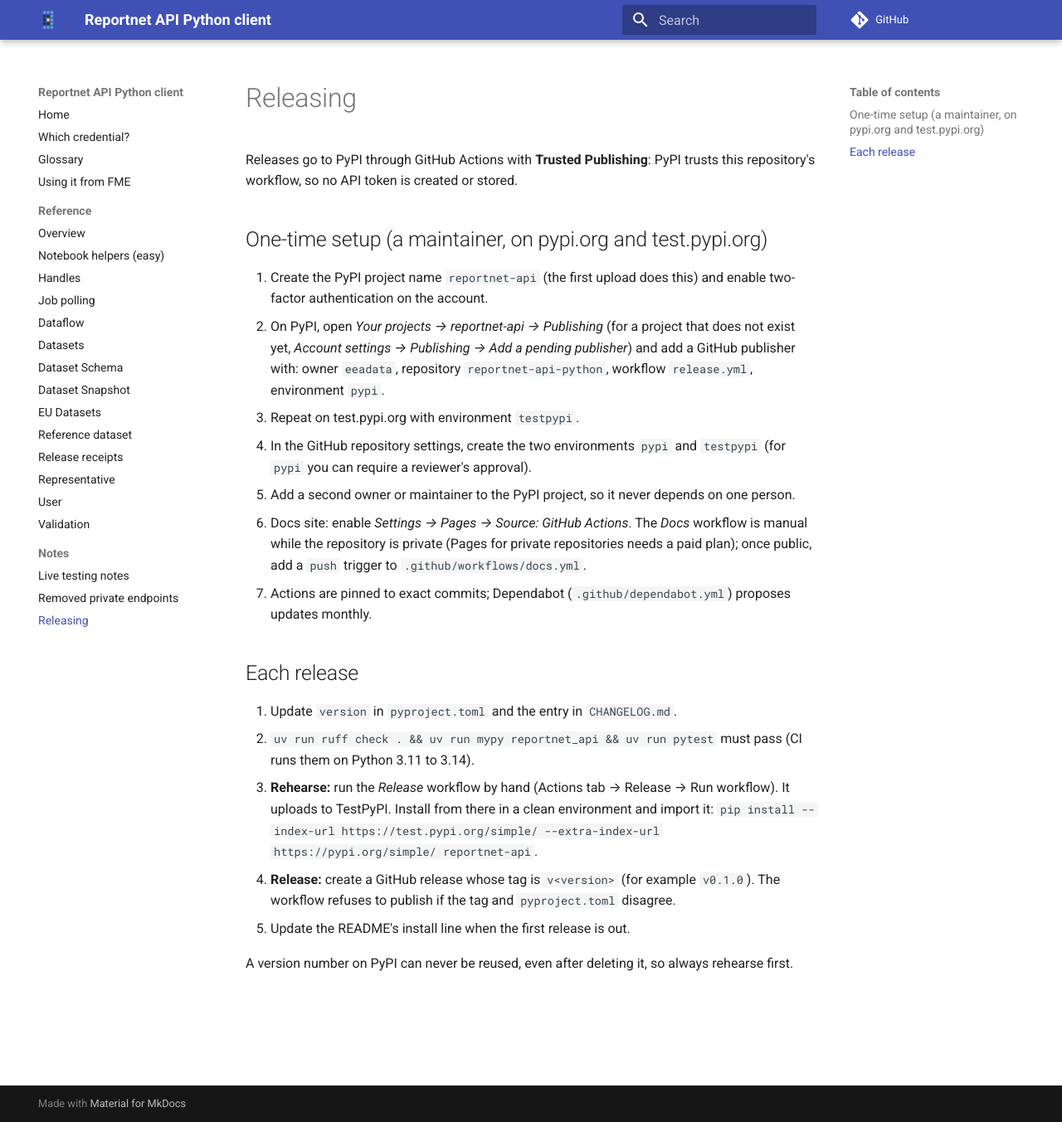
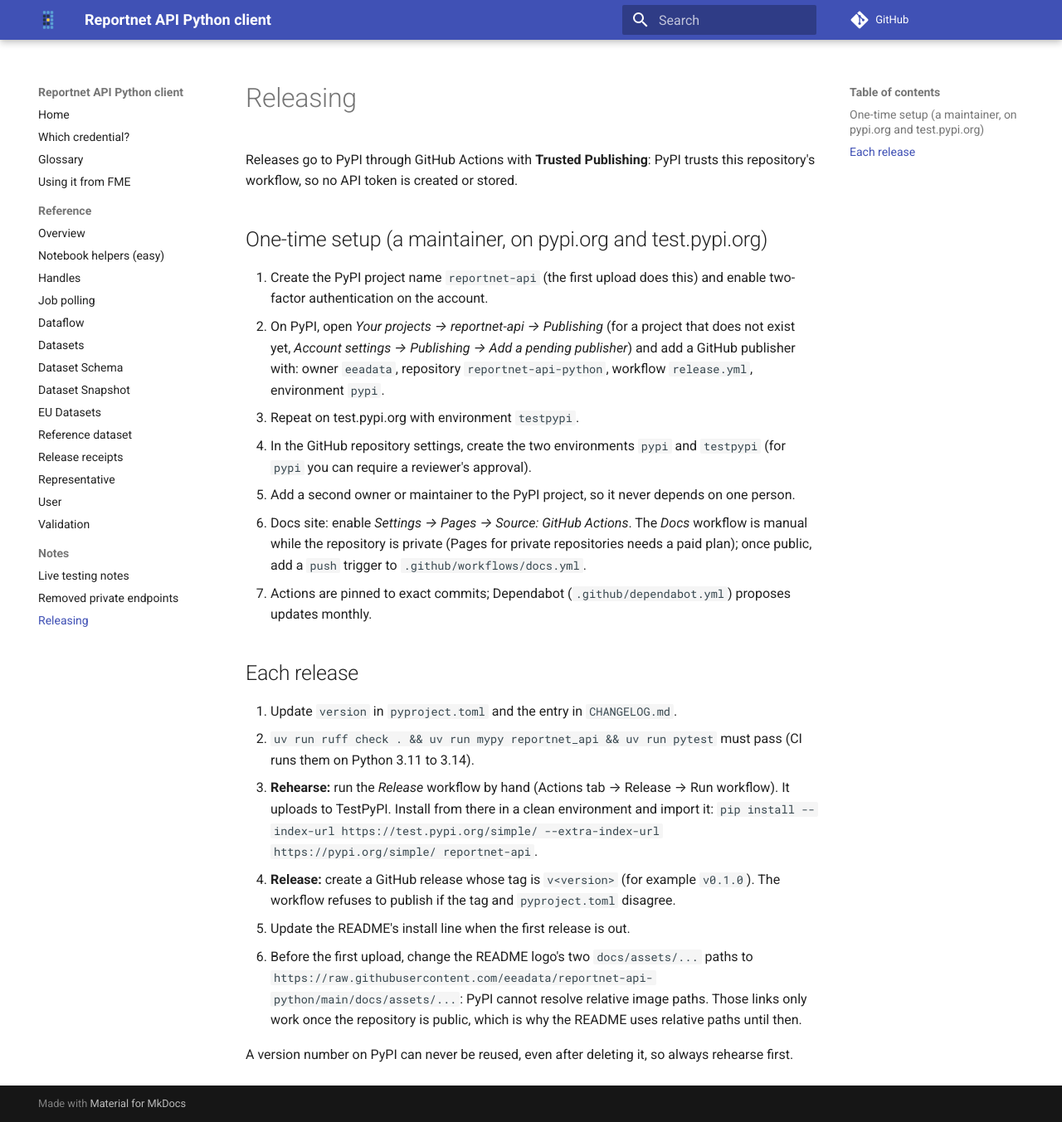
Before and after one commit to eeadata/reportnet-api-python, an MkDocs documentation site: the page built from docs/RELEASING.md, in a window 1280 px wide and 1353 px high. Shown: the whole window at 83% size. Built offline with MkDocs 1.6.1 and Material for MkDocs 9.7.7, drawn with Linux system fonts in a browser that asks for light colours; comment, search, counter and statistics services are not loaded.

Commit message:
Show the README logo while the repository is private
Relative image paths render on private repositories; PyPI needs absolute
links, so RELEASING.md now says to switch them before the first upload.

```diff
--- a/docs/RELEASING.md
+++ b/docs/RELEASING.md
@@ -32,6 +32,10 @@ repository's workflow, so no API token is created or stored.
 4. **Release:** create a GitHub release whose tag is `v<version>` (for example `v0.1.0`).
    The workflow refuses to publish if the tag and `pyproject.toml` disagree.
 5. Update the README's install line when the first release is out.
+6. Before the first upload, change the README logo's two `docs/assets/...` paths to
+   `https://raw.githubusercontent.com/eeadata/reportnet-api-python/main/docs/assets/...`:
+   PyPI cannot resolve relative image paths. Those links only work once the repository
+   is public, which is why the README uses relative paths until then.
 
 A version number on PyPI can never be reused, even after deleting it, so always rehearse
 first.
```
Also changed, not shown: README.md (+2 -2 lines).
